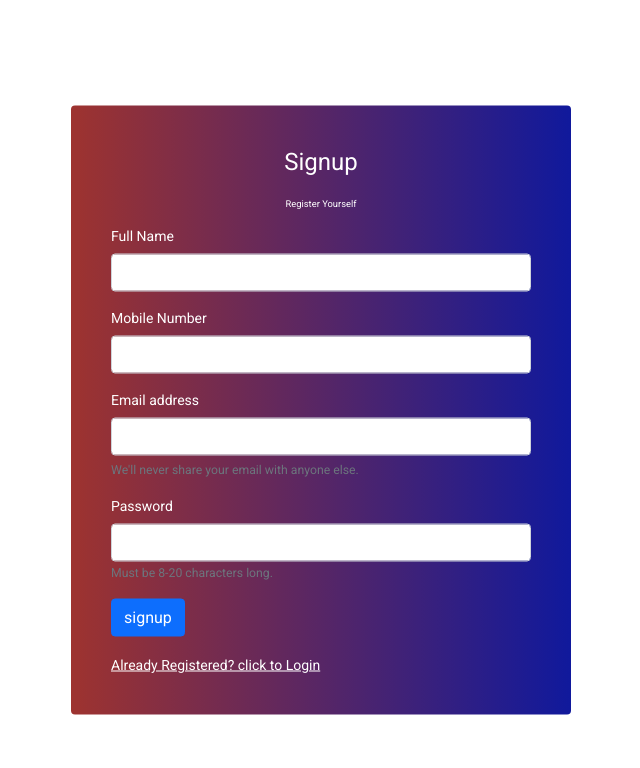
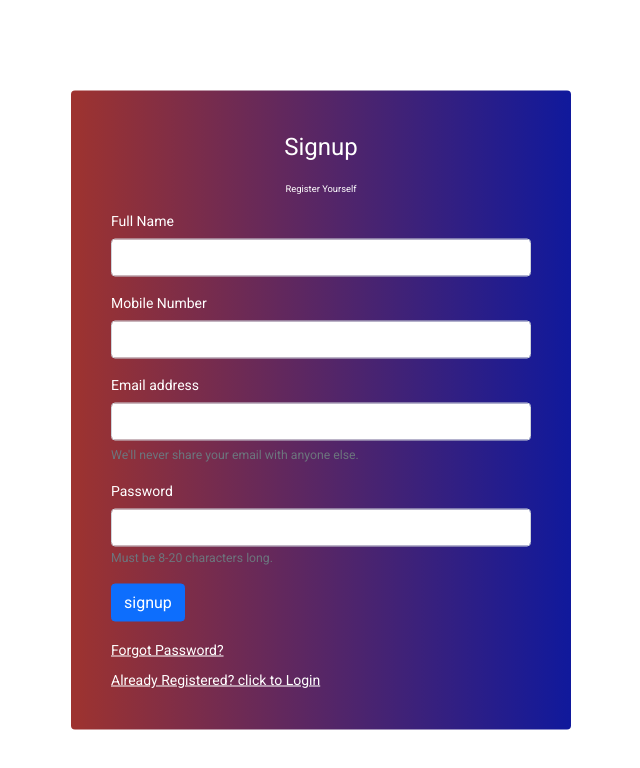
Before and after one commit to smadipad/Inventory_Management_SE_Project, an Angular app: page /signup in a window 1280 px wide. Shown: the top 768 px of the page, without its empty margins (319-959 px from the left). Built offline with nearby package versions, Linux system fonts and the light colour scheme.

Commit message:
Developed Forgot Password page

```diff
--- a/src/app/app-routing.module.ts
+++ b/src/app/app-routing.module.ts
@@ -2,6 +2,7 @@ import { NgModule } from '@angular/core';
 import { RouterModule, Routes } from '@angular/router';
 import { CustomerTableComponent } from './customer-table/customer-table.component';
 import { HomeComponent } from './home/home.component';
+import { ForgotPasswordComponent } from './login/forgot-password/forgot-password.component';
 import { LoginComponent } from './login/login.component';
 import { MyNavbarComponent } from './my-navbar/my-navbar.component';
 import { SignupComponent } from './signup/signup.component';
@@ -12,6 +13,7 @@ const routes: Routes = [
   { path: '',redirectTo: '/login',pathMatch: 'full'},
   { path:'login', component:LoginComponent},
   { path:'signup',component:SignupComponent},
+  { path:'forgot-password',component:ForgotPasswordComponent},
   {
     path:'',
     component:MyNavbarComponent,
--- a/src/app/app.module.ts
+++ b/src/app/app.module.ts
@@ -24,6 +24,7 @@ import { HomeComponent } from './home/home.component';
 import {HttpClientModule} from '@angular/common/http';
 import { SignupComponent } from './signup/signup.component';
 import { LoginComponent } from './login/login.component';
+import { ForgotPasswordComponent } from './login/forgot-password/forgot-password.component';
 
 
 
@@ -38,6 +39,7 @@ import { LoginComponent } from './login/login.component';
     HomeComponent,
     SignupComponent,
     LoginComponent,
+    ForgotPasswordComponent,
 
 
   ],
--- a/src/app/customer-table/customer-table.component.html
+++ b/src/app/customer-table/customer-table.component.html
@@ -5,7 +5,7 @@
     <button mat-raised-button color="primary">Delete Customer</button>
     <button mat-raised-button color="primary">Edit Customer</button>
   </div>
-
+  <div class=""></div>
   <table class="table" mat-table [dataSource]="datasource">
     <!-- Supplier Id Column -->
     <ng-container matColumnDef="customerId">
--- /dev/null
+++ b/src/app/login/forgot-password/forgot-password.component.css
@@ -0,0 +1,21 @@
+.card {
+    margin-top: 10px;
+    border: none;
+    width: 500px;
+    padding: 40px;
+    position: absolute;
+    top: 50%;
+    left: 50%;
+    transform: translate(-50%, -50%);
+    background: hsla(205, 46%, 30%, 1);
+    background: linear-gradient(90deg, rgb(158, 51, 47) 0%, rgb(16, 25, 156)100%);
+
+
+}
+
+.card  h1,h6 {
+    color: #ffff;
+}
+.form-label{
+    color: #ffff;
+}
--- /dev/null
+++ b/src/app/login/forgot-password/forgot-password.component.html
@@ -0,0 +1,34 @@
+<div class="container">
+    <div class="row">
+        <div class="col-md-6">
+            <div class="card">
+                <div class="text-center">
+                    <h1>Forgot password!!</h1>
+                    <h6>Please enter the registered Email Id</h6>
+
+                </div>
+                <form >
+                    <form >
+                        <div class="mb-3">
+                            <label  class="form-label">Email:</label>
+                            <input formControlName="email" type="email" class="form-control" id="InputEmail1" aria-describedby="emailHelp" required pattern="[a-zA-Z0-9.!#$%&’*+/=?^_`{|}~-]+@[a-zA-Z0-9-]+(?:\.[a-zA-Z0-9-]+)*">
+                          <div id="emailHelp" class="form-text">Please enter the Registered Email.id:</div>
+                        </div>
+
+                        <button type="submit" class="btn btn-primary mb-2">Send</button>
+                         <div class="loader" ></div>
+                    </form>
+                </form>
+                <ng-template #showSuccess>
+                    <div class="text-center">
+                      <h1 class="text-gray-900 mb-2">Email's been successfully sent!</h1>
+                      <p class="mb-4">
+                        Wonderful! An email with password reset instructions has been sent to the current address.
+                        Please, check your inbox and follow the instructions to reset your password.</p>
+                      <hr>
+                    </div>
+                  </ng-template>
+            </div>
+        </div>
+    </div>
+</div>
--- /dev/null
+++ b/src/app/login/forgot-password/forgot-password.component.ts
@@ -0,0 +1,15 @@
+import { Component, OnInit } from '@angular/core';
+
+@Component({
+  selector: 'app-forgot-password',
+  templateUrl: './forgot-password.component.html',
+  styleUrls: ['./forgot-password.component.css']
+})
+export class ForgotPasswordComponent implements OnInit {
+
+  constructor() { }
+
+  ngOnInit(): void {
+  }
+
+}
--- a/src/app/login/login.component.html
+++ b/src/app/login/login.component.html
@@ -30,6 +30,9 @@
                       </form>
                 </form>
                 <a style="color: #ffff; margin-top: 10px;" routerLink="/signup">Create a new account</a>
+
+                <a style="color: #ffff; margin-top: 10px;" routerLink="/forgot-password">Forgot Password?</a>
+
             </div>
         </div>
     </div>
--- a/src/app/signup/signup.component.html
+++ b/src/app/signup/signup.component.html
@@ -33,6 +33,7 @@
                         <button type="submit" class="btn btn-primary mb-2">signup</button>
                       </form>
                 </form>
+                <a style="color: #ffff; margin-top: 10px;" routerLink="/forgot-password">Forgot Password?</a>
                 <a style="color: #ffff; margin-top: 10px;" routerLink="/login">Already Registered? click to Login</a>
             </div>
         </div>
```
Also changed, not shown: 1 other file (tests, documents, lock files or other folders).
